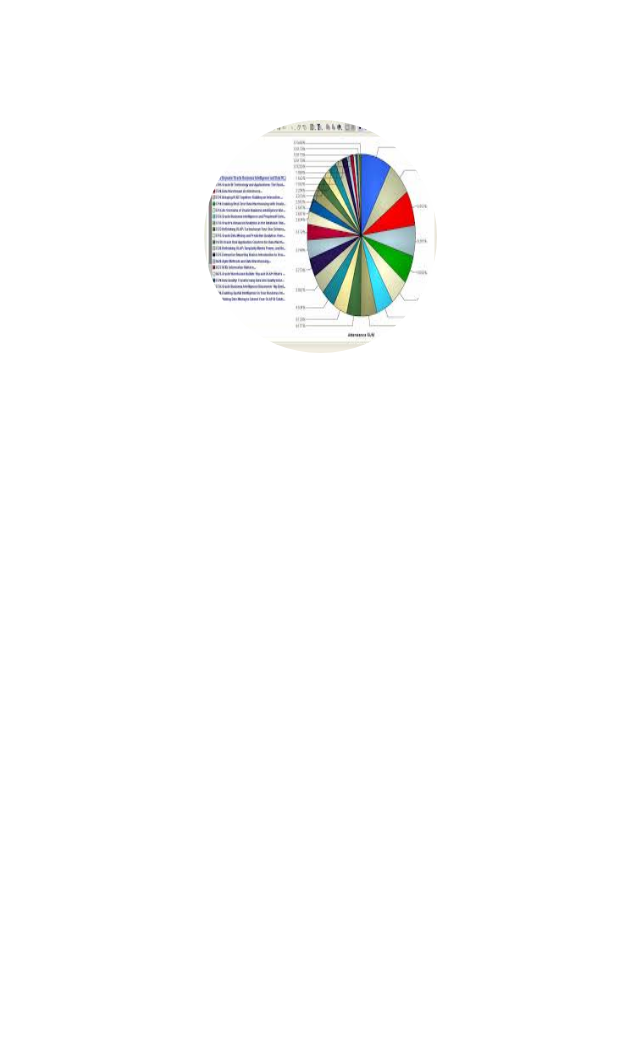
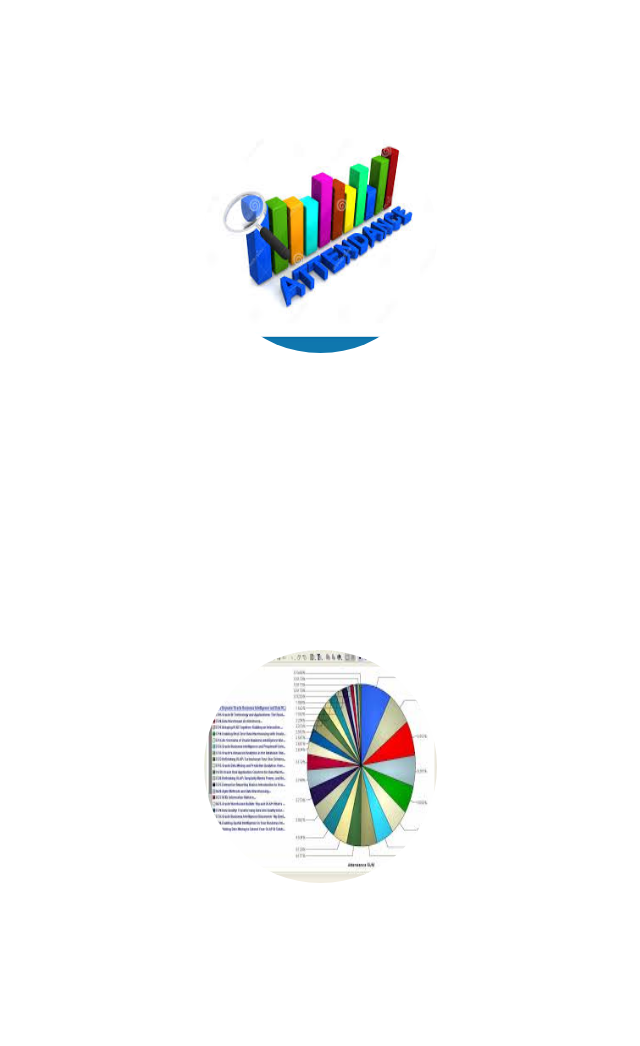
Before and after one commit to AnishkaAgrawal/Fetch-Data, a plain HTML site: page index.html in a window 1280 px wide. Shown: the part 892-1938 px from the top of the page, without its empty margins (320-960 px from the left). Drawn offline with nearby package versions, Linux system fonts and the light colour scheme.

Commit message:
Add files via upload

```diff
--- a/index.html
+++ b/index.html
@@ -45,7 +45,7 @@
         <div class="packet">
             <div class="cards" id="card1">
                 <h3>"Track Attendance with Ease and Precision"</h3>
-                <img src="/pexels-photo-3184418.jpeg" alt="Pitch Image" class="image">
+                <img src="/bg.jpeg" alt="Pitch Image" class="image">
                 <h5 class="about_heading">Tracking attendance is a vital aspect of managing any organization, whether
                     it's in education, the workplace, or events. It ensures accountability, helps monitor participation,
                     and provides valuable data for decision-making. With modern technology, attendance tracking has
@@ -59,7 +59,7 @@
             </div>
             <div class="cards" id="card2">
                 <h3>"Drive Performance Beyond Limits"</h3>
-                <img class="image" src="/speaking_sessions.webp" alt="Speaking Session Photos">
+                <img class="image" src="/pexels-photo-3184418.jpeg"  alt="Speaking Session Photos">
                 <h5 class="about_heading">
 
                     Tracking performance offers numerous benefits that can drive growth and improvement in any
@@ -97,7 +97,7 @@
 
             <div class="events">
                 <img src="/speaker session.avif" alt="" class="img"><img src="/event_gallery 2.avif" alt=""
-                    class="img"><img src="speaking_sessions.webp" alt="" class="img"><img
+                    class="img"><img src="/speaker session.avif" alt="" class="img"><img
                     src="/pexels-photo-3184418.jpeg" alt="" class="img"><img src="/bg2.jpg" alt="" class="img"><img
                     src="./hackathon.png" alt="" class="img"><img src="/bg.jpeg" alt="" class="img"><img src="/line.jpg"
                     style="background-color: white;" class="img">
```
